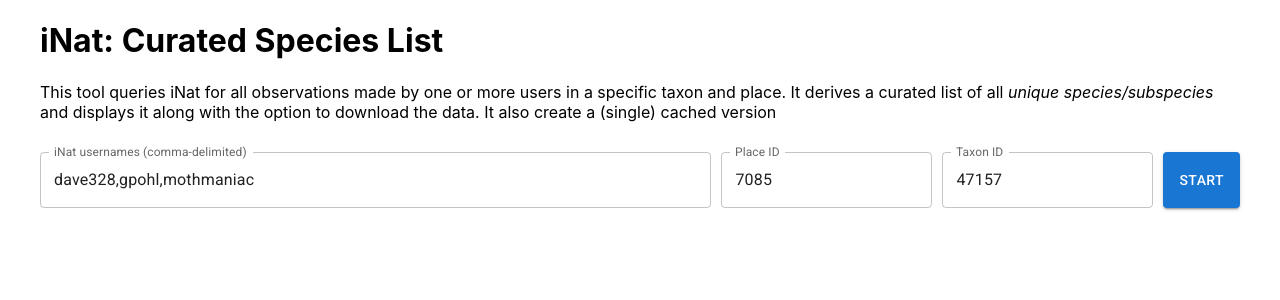
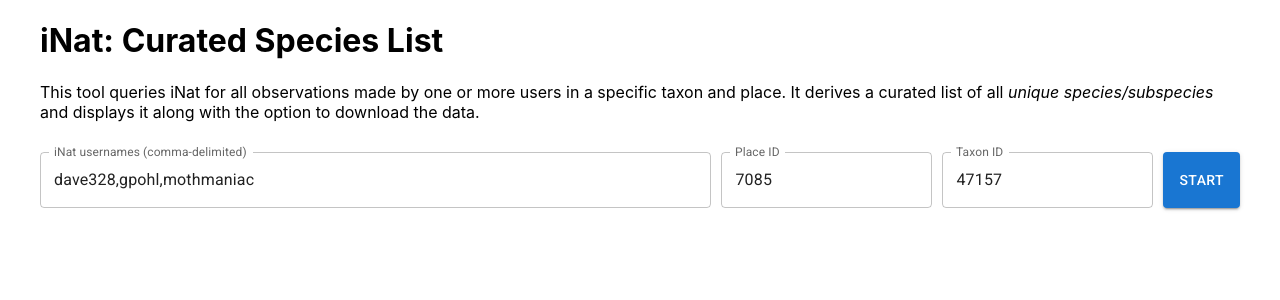
Before and after one commit to IMERSS/inat-curated-species-list, a React (Create React App) app: page / in a window 1280 px wide. Shown: the top 300 px of the page. Built offline with nearby package versions, Linux system fonts and the light colour scheme.

Commit message:
blurb update

```diff
--- a/src/App.js
+++ b/src/App.js
@@ -163,7 +163,7 @@
             <p style={{ marginBottom: 30 }}>
                 This tool queries iNat for all observations made by one or more users in a specific taxon and place.
                 It derives a curated list of all <i>unique species/subspecies</i> and displays it along with the option
-                to download the data. It also create a (single) cached version
+                to download the data.
             </p>
             <Box className={styles.fieldsRow}>
                 <TextField
```
